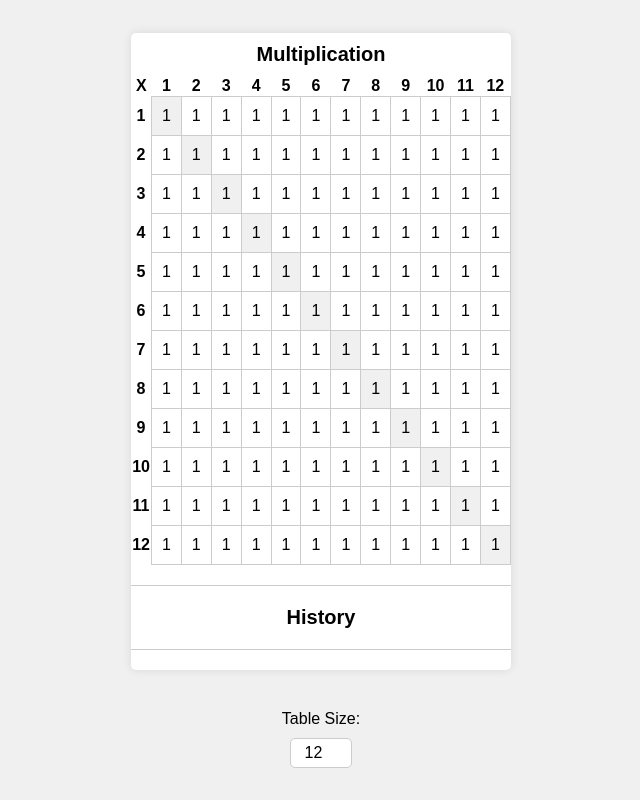
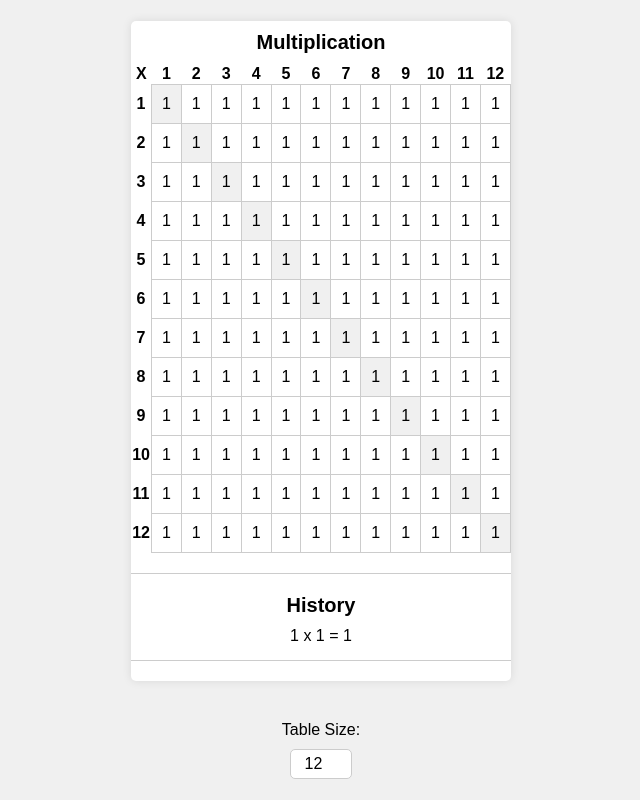
Before and after one commit to coffeemug17/UAS-Coding-Challenge-2023, a React (Create React App) app: page / in a window 1280 px wide. Both pictures are taken after a click on the element 534 px from the left and 214 px from the top of the page. Shown: the whole page, without its empty margins (319-959 px from the left). Built offline with nearby package versions, Linux system fonts and the light colour scheme.

Commit message:
MVP functionality achieved

```diff
--- a/src/App/App.jsx
+++ b/src/App/App.jsx
@@ -5,12 +5,13 @@ import './App.css';
 
 function App() {
   const [tableSize, setTableSize] = useState(12);
+  const [history, setHistory] = useState([]);
 
   return (
     <div className="App">
       <div className="container">
-        <MultiplicationPanel size={tableSize} />
-        <HistoryPanel history={[]} />
+        <MultiplicationPanel size={tableSize} history={history} setHistory={setHistory} />
+        <HistoryPanel history={history} />
       </div>
       <div className='sizing'>
         <label htmlFor='table-size'>Table Size: </label>
--- a/src/Components/HistoryPanel/HistoryPanel.jsx
+++ b/src/Components/HistoryPanel/HistoryPanel.jsx
@@ -1,9 +1,22 @@
 import "./HistoryPanel.css";
 
-export default function HistoryPanel() {
+export default function HistoryPanel({ history }) {
+    // Sort the history based on the provided rules
+    const sortedHistory = history.sort((a, b) => {
+        if (a.row === b.row) {
+            return a.col - b.col;
+        }
+        return a.row - b.row;
+    });
+
     return (
         <div className="history-panel">
             <h2>History</h2>
+            <ul>
+                {sortedHistory.map((prod, idx) => (
+                    <li key={idx}>{`${prod.row} x ${prod.col} = ${prod.product}`}</li>
+                ))}
+            </ul>
         </div>
     );
 }
--- a/src/Components/MultiplicationPanel/MultiplicationPanel.jsx
+++ b/src/Components/MultiplicationPanel/MultiplicationPanel.jsx
@@ -1,8 +1,7 @@
 import { useState } from "react";
 import "./MultiplicationPanel.css";
 
-export default function MultiplicationPanel({ size }) {
-    const [history, setHistory] = useState([]);
+export default function MultiplicationPanel({ size, history, setHistory }) {
     const [currProd, setCurrProd] = useState(null);
 
     const handleClick = (row, col) => {
```
